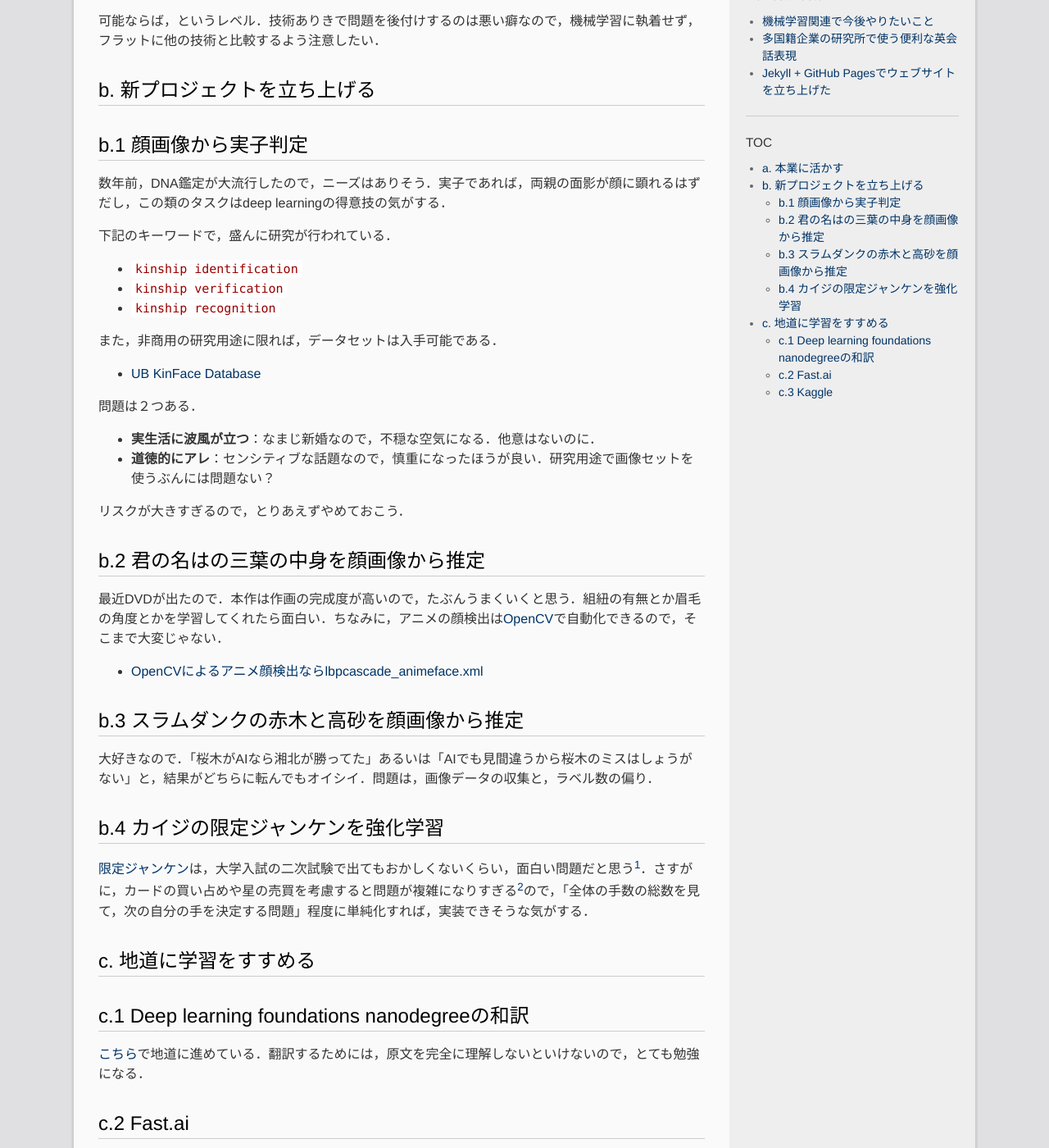
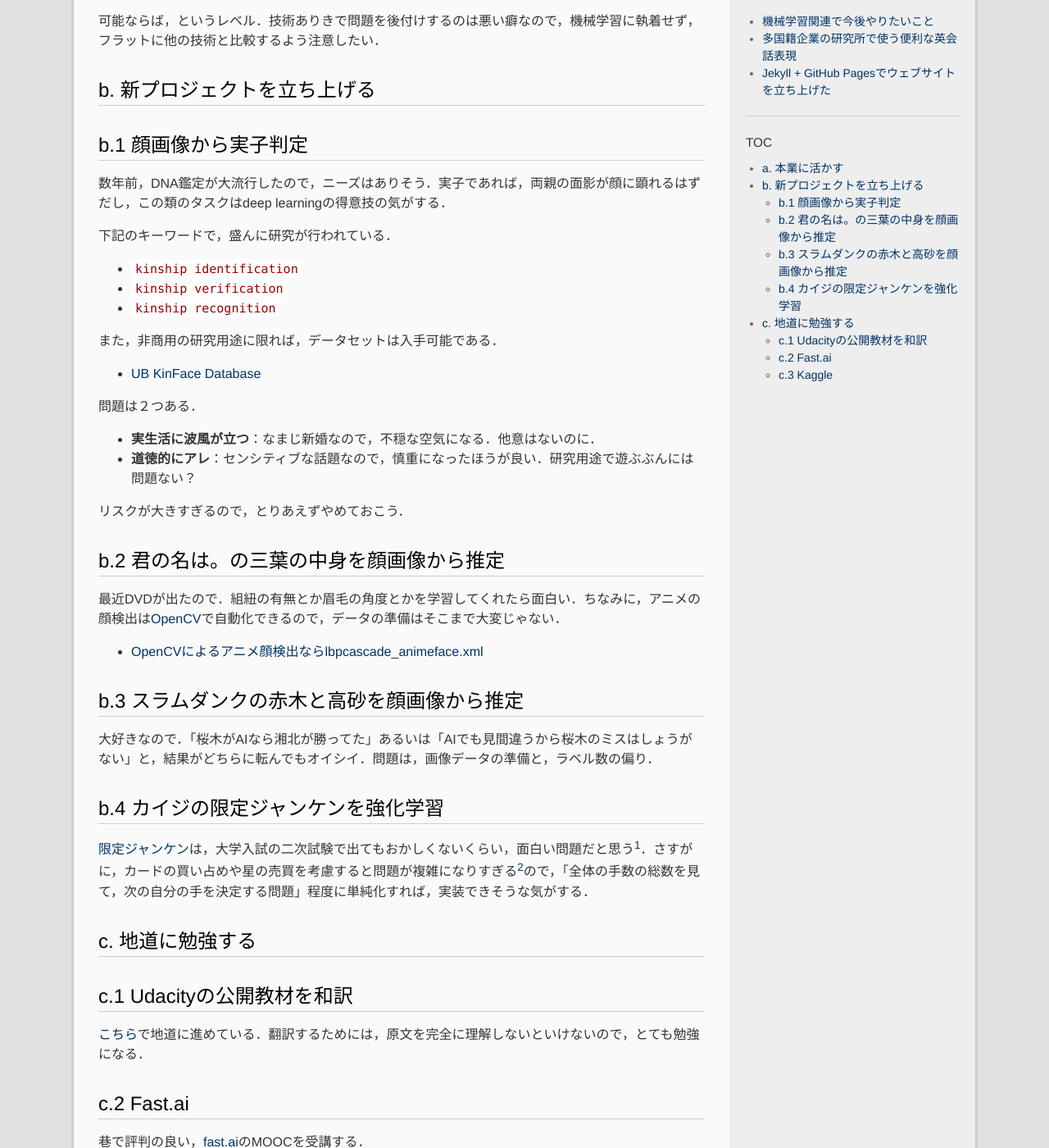
Before and after one commit to madoreenu/haltaro.github.io, a Jekyll site: the page built from _posts/2017-08-02-future-work-of-deep-learning.md, in a window 1280 px wide and 1400 px high, scrolled down 390 px. Shown: the whole window at 82% size. Built offline with Jekyll 4.4.1, drawn with Linux system fonts in a browser that asks for light colours; some of the changed text lies outside the part shown.

Commit message:
Update 2017-08-02-future-work-of-deep-learning.md

```diff
--- a/_posts/2017-08-02-future-work-of-deep-learning.md
+++ b/_posts/2017-08-02-future-work-of-deep-learning.md
@@ -6,8 +6,7 @@ categories:
  - machine learning
 ---
 
-
-[Udacity](https://www.udacity.com/)の[Deep learning foundations nanodegree]()を修了して，基本はある程度押さえられたし，論文も読めるようになった．次にやりたいことをリストアップしておく．
+[Udacity](https://www.udacity.com/)の[Deep learning foundations nanodegree](https://www.udacity.com/course/deep-learning-nanodegree-foundation--nd101)を修了して，基本はある程度押さえられたし，論文も読めるようになった．次にやりたいことをリストアップしておく．
 
 # a. 本業に活かす
 
@@ -31,30 +30,30 @@ categories:
 
 問題は２つある．
 * **実生活に波風が立つ**：なまじ新婚なので，不穏な空気になる．他意はないのに．
-* **道徳的にアレ**：センシティブな話題なので，慎重になったほうが良い．研究用途で画像セットを使うぶんには問題ない？
+* **道徳的にアレ**：センシティブな話題なので，慎重になったほうが良い．研究用途で遊ぶぶんには問題ない？
 
 リスクが大きすぎるので，とりあえずやめておこう．
 
-## b.2 君の名はの三葉の中身を顔画像から推定
+## b.2 君の名は。の三葉の中身を顔画像から推定
 
-最近DVDが出たので．本作は作画の完成度が高いので，たぶんうまくいくと思う．組紐の有無とか眉毛の角度とかを学習してくれたら面白い．ちなみに，アニメの顔検出は[OpenCV](http://opencv.org/)で自動化できるので，そこまで大変じゃない．
+最近DVDが出たので．組紐の有無とか眉毛の角度とかを学習してくれたら面白い．ちなみに，アニメの顔検出は[OpenCV](http://opencv.org/)で自動化できるので，データの準備はそこまで大変じゃない．
 
 * [OpenCVによるアニメ顔検出ならlbpcascade_animeface.xml](http://ultraist.hatenablog.com/entry/20110718/1310965532)
 
 ## b.3 スラムダンクの赤木と高砂を顔画像から推定
 
-大好きなので．「桜木がAIなら湘北が勝ってた」あるいは「AIでも見間違うから桜木のミスはしょうがない」と，結果がどちらに転んでもオイシイ．問題は，画像データの収集と，ラベル数の偏り．
+大好きなので．「桜木がAIなら湘北が勝ってた」あるいは「AIでも見間違うから桜木のミスはしょうがない」と，結果がどちらに転んでもオイシイ．問題は，画像データの準備と，ラベル数の偏り．
 
 ## b.4 カイジの限定ジャンケンを強化学習
 
 [限定ジャンケン](https://ja.wikipedia.org/wiki/%E8%B3%AD%E5%8D%9A%E9%BB%99%E7%A4%BA%E9%8C%B2%E3%82%AB%E3%82%A4%E3%82%B8#.E9.99.90.E5.AE.9A.E3.82.B8.E3.83.A3.E3.83.B3.E3.82.B1.E3.83.B3)は，大学入試の二次試験で出てもおかしくないくらい，面白い問題だと思う[^1]．さすがに，カードの買い占めや星の売買を考慮すると問題が複雑になりすぎる[^2]ので，「全体の手数の総数を見て，次の自分の手を決定する問題」程度に単純化すれば，実装できそうな気がする．
 
-[^1]: 1992年の東大入試では，じゃんけんグリコに関する問題が出されたみたい．[じゃんけんグリコの最適戦略と東大の問題](http://mathtrain.jp/grk)
+[^1]: 1992年の東大入試では，じゃんけんグリコに関する問題が出されたらしい（[じゃんけんグリコの最適戦略と東大の問題](http://mathtrain.jp/grk)）．
 [^2]: 限定ジャンケンの本質はそこな気がするので，残念だけど．
 
-# c. 地道に学習をすすめる
+# c. 地道に勉強する
 
-## c.1 Deep learning foundations nanodegreeの和訳
+## c.1 Udacityの公開教材を和訳
 
 [こちら](https://haltaro.github.io/deep-learning-in-japanese/)で地道に進めている．翻訳するためには，原文を完全に理解しないといけないので，とても勉強になる．
 
```
